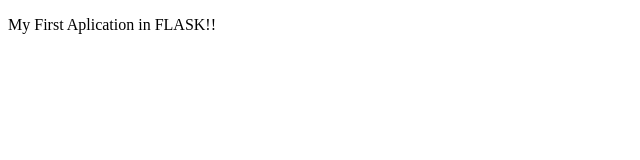
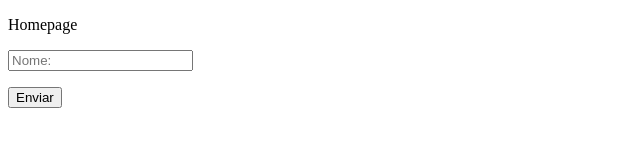
Before and after one commit to gustavo-crtl/Project-Flask, a plain HTML site: page templates/homepage.html in a window 1280 px wide. Shown: the whole page, without its empty margins (0-640 px from the left). Drawn offline with Linux system fonts and the light colour scheme.

Commit message:
[ADC] contact rule

```diff
--- a/templates/homepage.html
+++ b/templates/homepage.html
@@ -5,11 +5,43 @@
     <meta charset="UTF-8">
     <meta http-equiv="X-UA-Compatible" content="IE=edge">
     <meta name="viewport" content="width=device-width, initial-scale=1.0">
-    <title>Homepage</title>
+    <title>Document</title>
 </head>
 
 <body>
-    <p>My First Aplication in FLASK!!</p>
+    <form action="">
+        <p>Homepage</p>
+        <input type="text" id="nome" name="nome" placeholder="Nome:" autocomplete="on">
+        <br>
+        <p></p>
+        <input type="button" value="Enviar" onclick="teste()">
+    </form>
 </body>
 
+<script>
+    function teste() {
+
+        var name = document.getElementById("nome").value;
+
+        var mensagem = "";
+        if (name == "") {
+            mensagem =
+                mensagem +
+                "\n Para prosseguir preencha todos os campos abaixo: \n Nome \n";
+        }
+
+        if (mensagem != "") {
+            alert(mensagem);
+        } else {
+            alert("Cadastrado com Sucesso!!");
+            var input = document.getElementById("nome");
+            var texto = input.value;
+
+            window.location.href = ('/users/' + texto)
+        }
+
+
+    }
+</script>
+
 </html>
```
